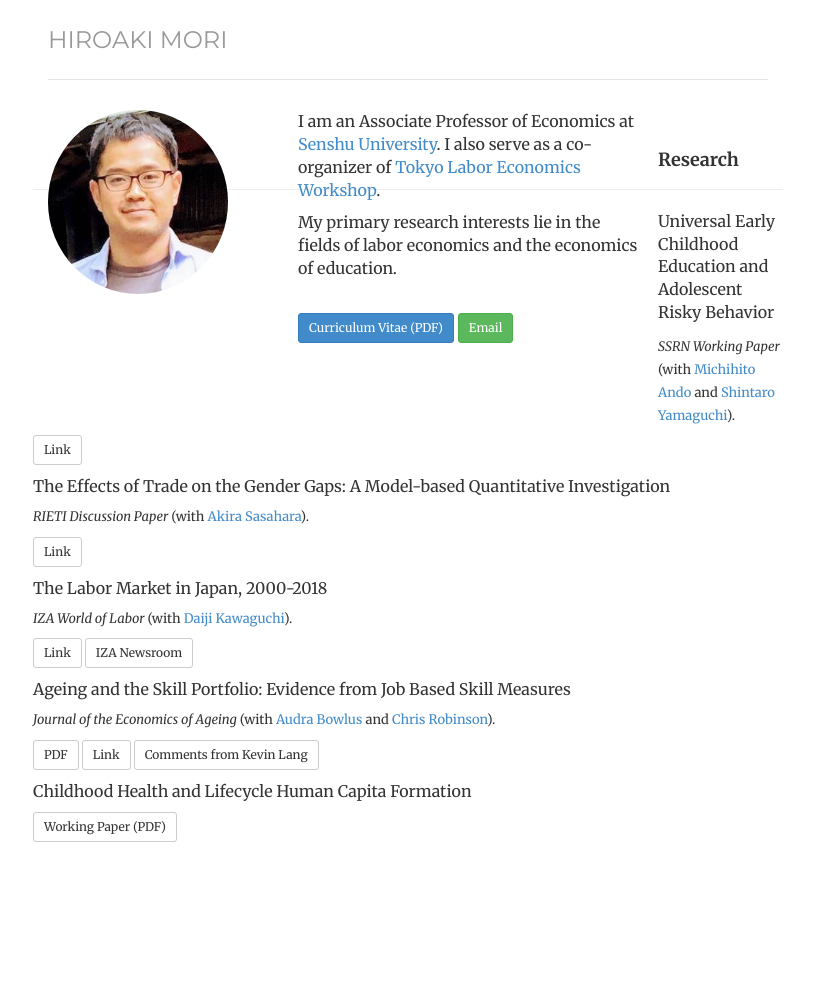
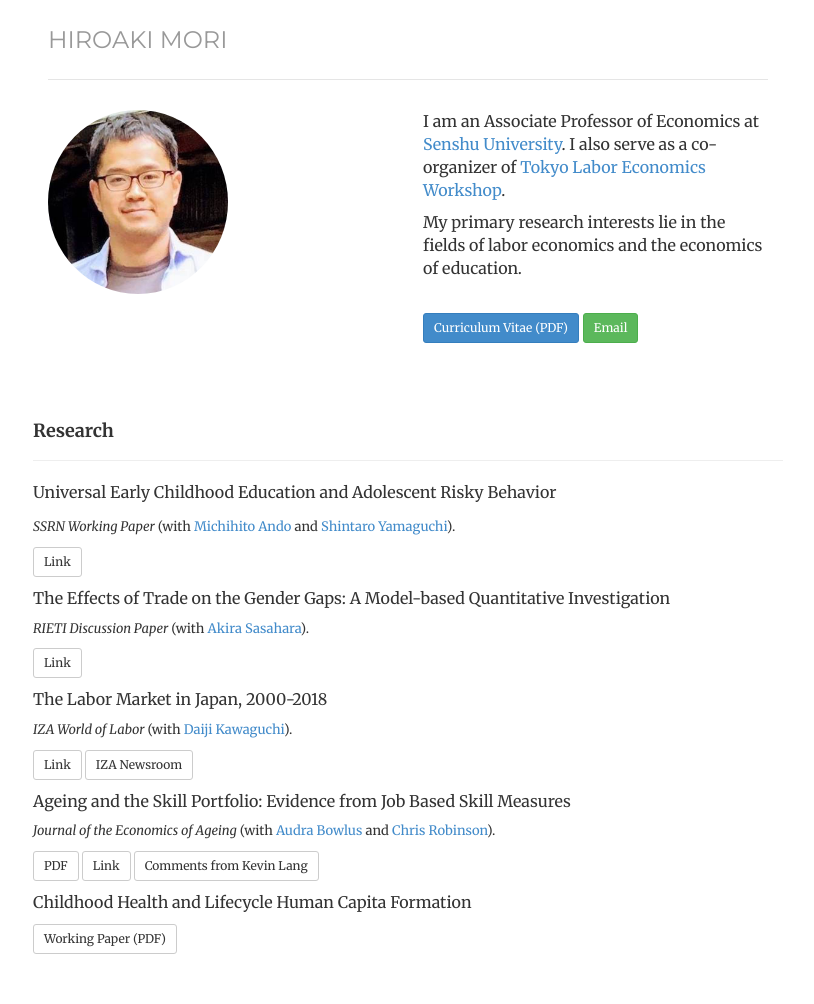
Before and after one commit to morihiroaki/morihiroaki.github.io, a Jekyll site: the page built from index.html, in a window 1280 px wide. Shown: the whole page, without its empty margins (232-1046 px from the left). Built offline with Jekyll 4.4.1, drawn with Linux system fonts in a browser that asks for light colours; before the commit the page ends 900 px from its top, so only the background shows below that.

Commit message:
Update index.html

```diff
--- a/index.html
+++ b/index.html
@@ -8,8 +8,8 @@ description:
 <!--div class="jumbotron"-->
 <div class="row">
 
-<div class="box text-left">
-<div class='col-sm-4 text-left'>
+<div class="box text-center">
+<div class='col-sm-6 text-left'>
 <img  class="img-circle avatar" width="180" alt="Hiro Mori" src="files/portrait2.jpg">
 </div>
 </div>
```
